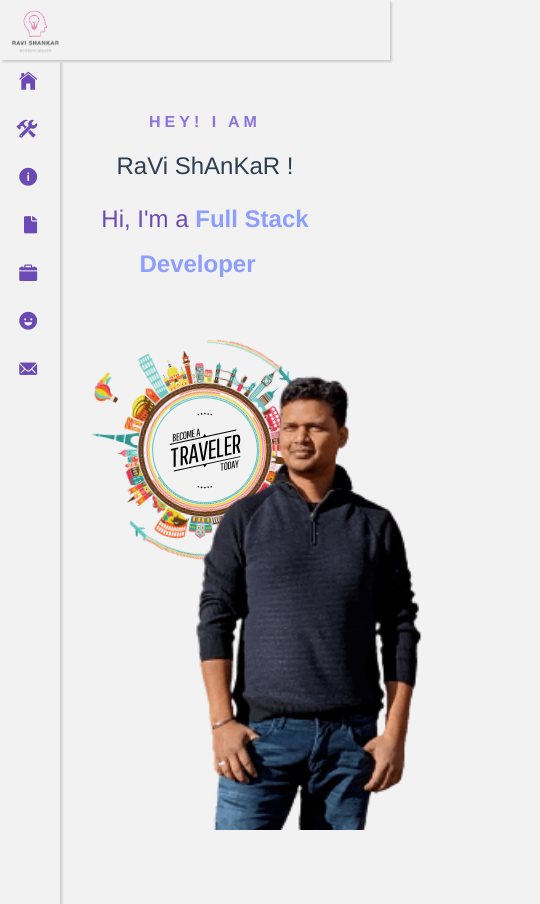
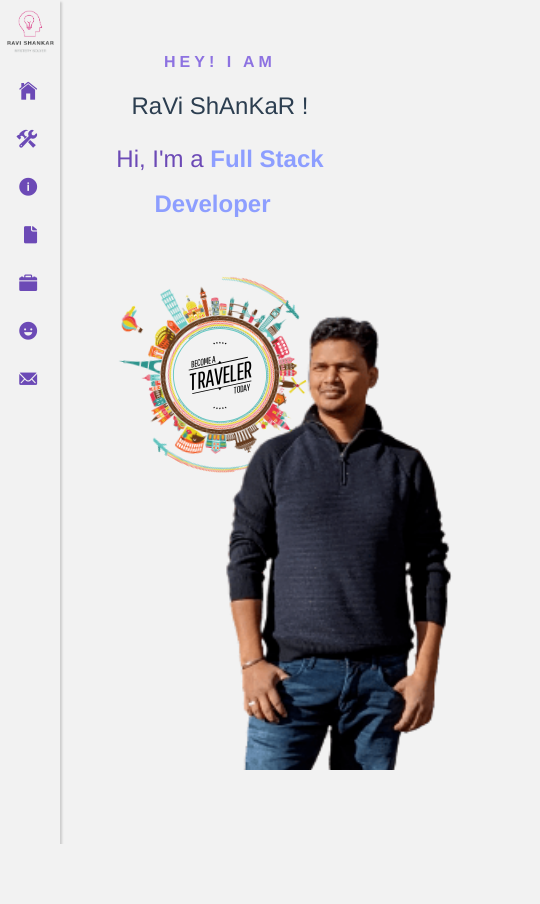
Before and after one commit to ravish8086/rs-portfolio, a Vue app: page /rs-portfolio/home in a window 390 px wide. Shown: the whole page, 540 px wide, since content can reach past the window. After the commit the page ends 844 px from the top, so only its background shows below. Built offline with nearby package versions, Linux system fonts and the light colour scheme.

Commit message:
Code Refactored and Craeted Contact form

```diff
--- a/src/assets/css/navigation.css
+++ b/src/assets/css/navigation.css
@@ -47,20 +47,26 @@ nav li:hover {
 }
 
 @media screen and (max-width: 759px) {
+    nav {
+        height: 0 !important;
+    }
+
     nav ul {
         position: absolute;
         width: 300px;
         flex-direction: column;
         left: -240px;
         transition: 300ms ease all;
-        top: 60px;
+        top: 0;
     }
 
     nav ul figure {
-        position: fixed;
-        z-index: 1;
-        top: 10px;
-        left: 2px;
+        width: 100%;
+        padding-left: 0;
+        padding-right: 0;
+        cursor: pointer;
+        margin: 10px 20px 10px 10px;
+        text-align: right;
     }
 
     nav ul li {
@@ -77,7 +83,6 @@ nav li:hover {
     }
 
     .logo {
-        width: 3em;
         position: relative;
     }
 
--- a/src/style.css
+++ b/src/style.css
@@ -40,3 +40,10 @@
 .workspace {
     margin: 50px;
 }
+
+@media screen and (max-width: 759px) {
+    .workspace {
+        margin-left: 80px;
+        margin-top: 50px;
+    }
+}
--- a/src/views/Contact.vue
+++ b/src/views/Contact.vue
@@ -129,20 +129,18 @@ export default {
     formSubmit() {
       this.showSubmitFeedback = false;
       this.errors = [];
-      if (!this.validate()) {
+      if (this.validate()) {
         this.showSubmitFeedback = true;
       }
       console.log(this.contactForm);
     },
 
     validate() {
-      let error;
-      error = this.validateText(this.selectors.name, this.contactForm.name, 'Name');
-      error = this.validateEmail(this.selectors.email, this.contactForm.email, 'Email');
-      error = this.validateText(this.selectors.subject, this.contactForm.subject, 'Subject');
-      error = this.validateText(this.selectors.message, this.contactForm.message, 'Message');
-
-      return !!error;
+      const nameError = this.validateText(this.selectors.name, this.contactForm.name, 'Name');
+      const emailError = this.validateEmail(this.selectors.email, this.contactForm.email, 'Email');
+      const subError = this.validateText(this.selectors.subject, this.contactForm.subject, 'Subject');
+      const mesError = this.validateText(this.selectors.message, this.contactForm.message, 'Message');
+      return !nameError && !emailError && !subError && !mesError;
     },
 
     validateText(field, value, name) {
@@ -212,6 +210,14 @@ export default {
   border-color: var(--error);
 }
 
+.form-group.success textarea {
+  border-color: var(--success);
+}
+
+.form-group.error textarea {
+  border-color: var(--error);
+}
+
 .form-group i {
   visibility: hidden;
   position: absolute;
@@ -239,4 +245,9 @@ export default {
   padding: 10px;
 }
 
+@media screen and (max-width: 759px) {
+  .contact-form {
+    margin-top: 20px;
+  }
+}
 </style>
```
